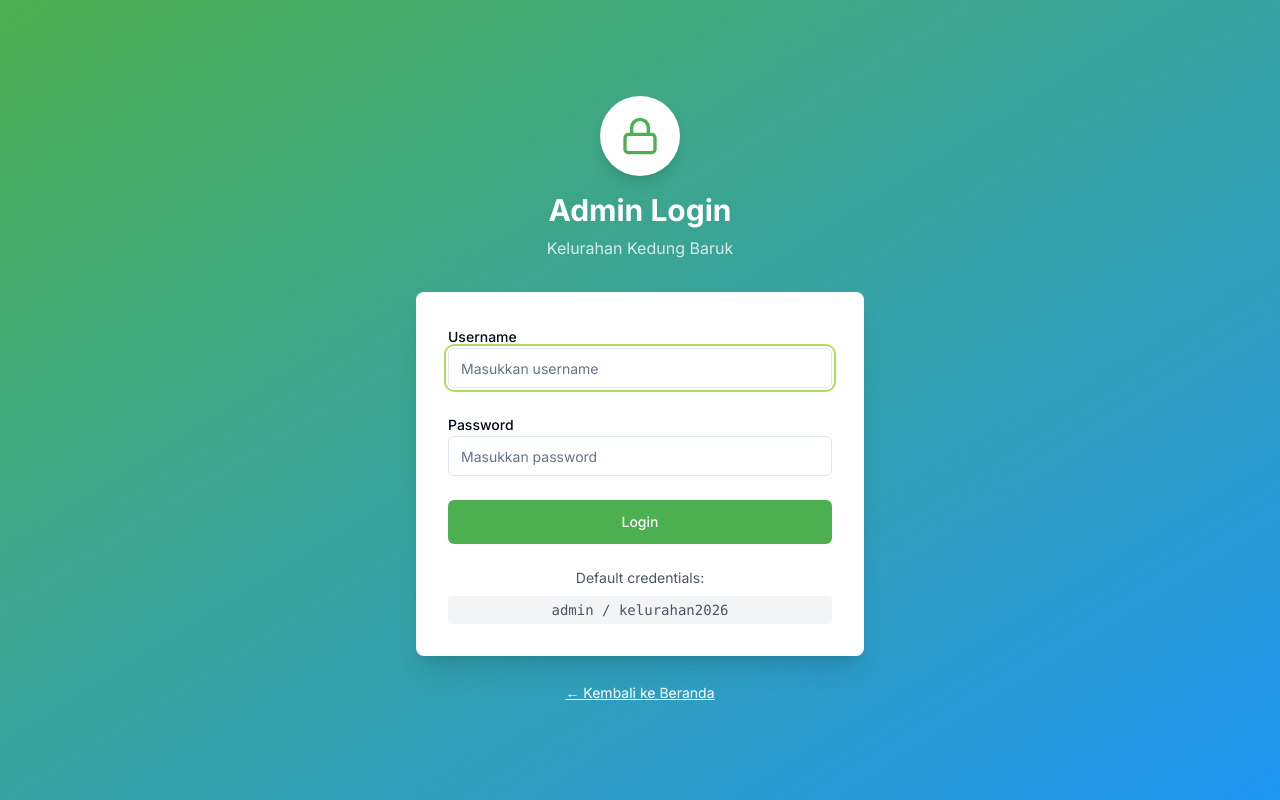
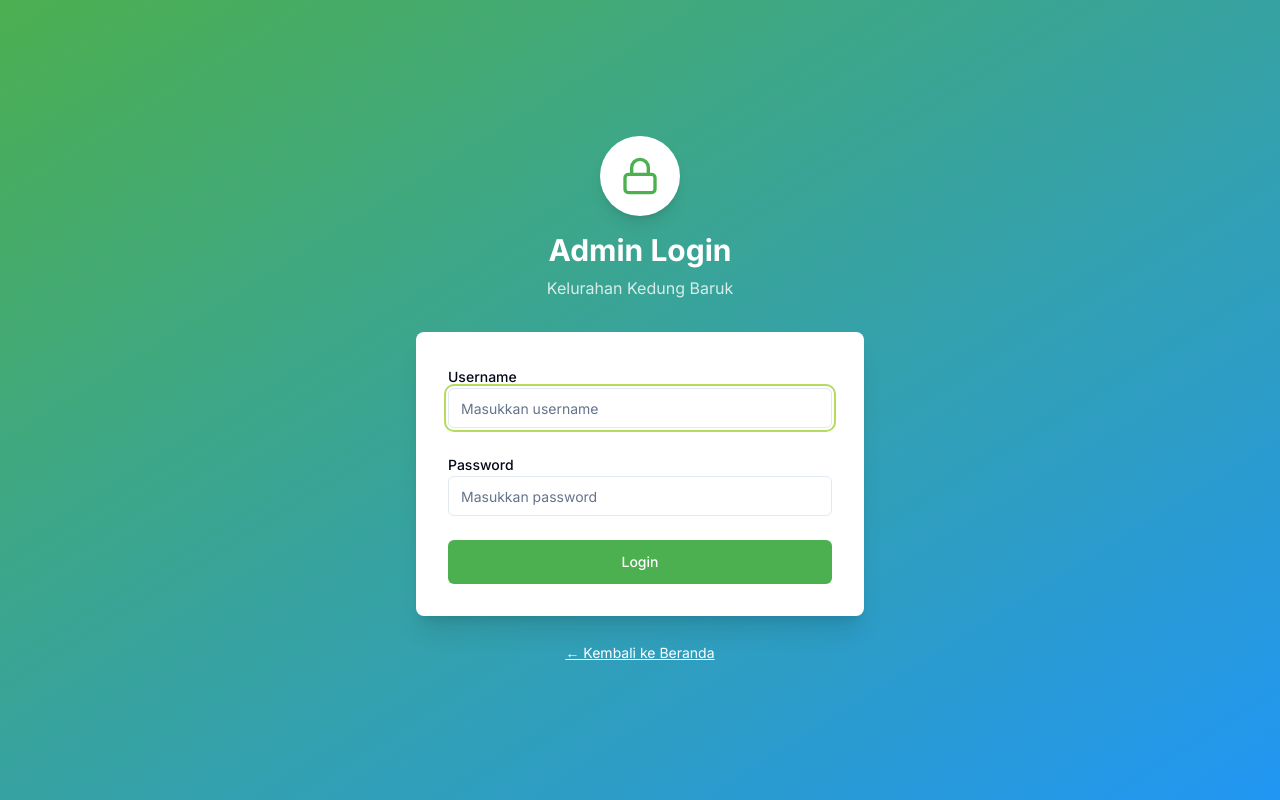
Before and after one commit to kelurahankedungbaruksurabaya-ai/kelurahan-kedungbaruk, a Next.js app: page /admin/login in a window 1280 px wide. Built offline with nearby package versions, Linux system fonts and the light colour scheme.

Commit message:
Hapus default credentials di halaman login admin

```diff
--- a/src/app/admin/login/page.tsx
+++ b/src/app/admin/login/page.tsx
@@ -112,14 +112,6 @@ export default function AdminLoginPage() {
               )}
             </Button>
           </form>
-
-          {/* Info */}
-          <div className="mt-6 text-center text-sm text-gray-600">
-            <p>Default credentials:</p>
-            <p className="font-mono bg-gray-100 px-3 py-1 rounded mt-2">
-              admin / kelurahan2026
-            </p>
-          </div>
         </div>
 
         {/* Back to Home */}
```
